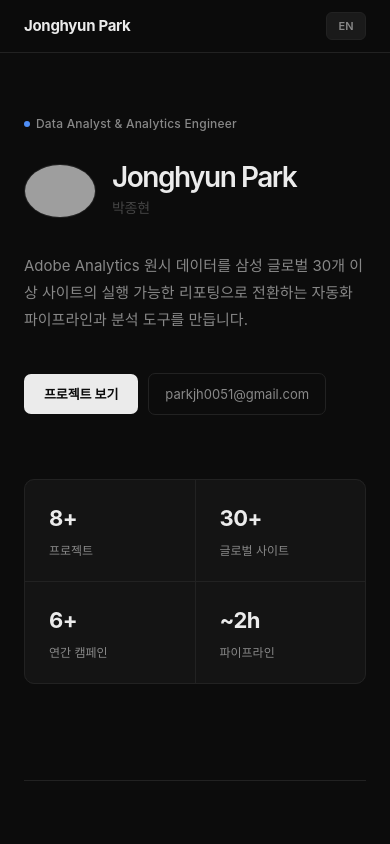
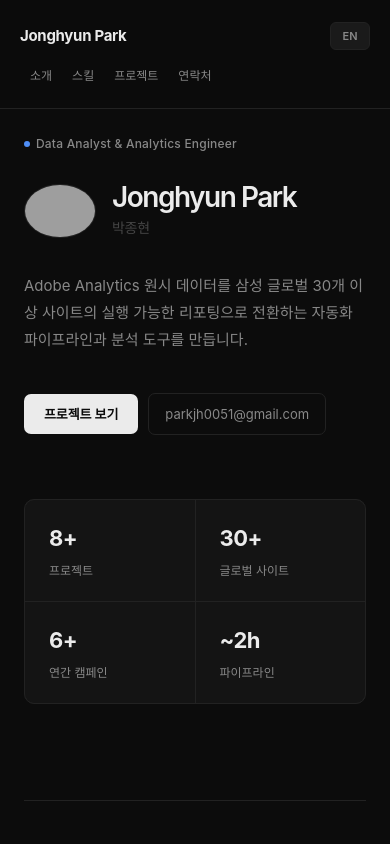
Before and after one commit to jjonghyunn/PTFLO, a Next.js app: page / in a window 390 px wide. Shown: the top 844 px of the page. Built offline with nearby package versions, Linux system fonts and the light colour scheme; grey boxes are pictures that could not be loaded; a web font is replaced by a local one.

Commit message:
Mobile nav: row1 name+EN, row2 links below

```diff
--- a/app/globals.css
+++ b/app/globals.css
@@ -52,12 +52,13 @@
 
 a { color: inherit; text-decoration: none; }
 
-/* PC: nav-links-row 숨김 */
+/* PC: 2번째 줄 숨김 */
 .nav-links-row { display: none; }
 
-/* Mobile: nav-links-pc 숨김 */
 @media (max-width: 640px) {
+  /* 모바일: PC 인라인 링크 숨김, 2번째 줄 표시 */
   .nav-links-pc { display: none !important; }
+  .nav-links-row { display: flex !important; gap: 0; }
 }
 
 /* responsive helpers */
@@ -127,6 +128,6 @@
   }
 
   .hero-top-offset {
-    padding-top: 110px !important;
+    padding-top: 130px !important;
   }
 }
--- a/app/page.tsx
+++ b/app/page.tsx
@@ -25,13 +25,15 @@
         backdropFilter: "blur(20px)",
         borderBottom: "1px solid var(--border)",
       }}>
-        <div style={{ maxWidth: "780px", margin: "0 auto", padding: "0 24px", height: "52px", display: "flex", alignItems: "center", justifyContent: "space-between" }}>
+        <div className="nav-inner" style={{ maxWidth: "780px", margin: "0 auto", padding: "0 24px" }}>
+          {/* 항상 표시: 이름 + 언어토글 */}
+          <div style={{ display: "flex", alignItems: "center", justifyContent: "space-between", height: "52px" }}>
             <span style={{ fontWeight: 700, fontSize: "15px", letterSpacing: "-0.3px", color: "var(--text)", whiteSpace: "nowrap" }}>
               Jonghyun Park
             </span>
 
-          <div style={{ display: "flex", alignItems: "center", gap: "0" }}>
-            {/* 링크: PC에서만 표시 */}
+            <div style={{ display: "flex", alignItems: "center" }}>
+              {/* PC 전용 인라인 링크 */}
               <div className="nav-links-pc" style={{ display: "flex" }}>
                 {navLinks.map((l) => (
                   <a key={l.href} href={l.href} style={{
@@ -60,6 +62,22 @@
               </button>
             </div>
           </div>
+
+          {/* 모바일 전용 2번째 줄: 링크들 */}
+          <div className="nav-links-row" style={{ display: "none", paddingBottom: "8px" }}>
+            {navLinks.map((l) => (
+              <a key={l.href} href={l.href} style={{
+                color: "var(--muted)", fontSize: "12px", fontWeight: 400,
+                padding: "4px 10px", borderRadius: "6px", transition: "color 0.15s",
+              }}
+                onMouseEnter={e => (e.currentTarget.style.color = "var(--text)")}
+                onMouseLeave={e => (e.currentTarget.style.color = "var(--muted)")}
+              >
+                {lang === "en" ? l.en : l.ko}
+              </a>
+            ))}
+          </div>
+        </div>
       </nav>
 
       <main style={{ maxWidth: "780px", margin: "0 auto", padding: "0 24px" }}>
```
Lines whose indentation alone changed are shown as unchanged.
